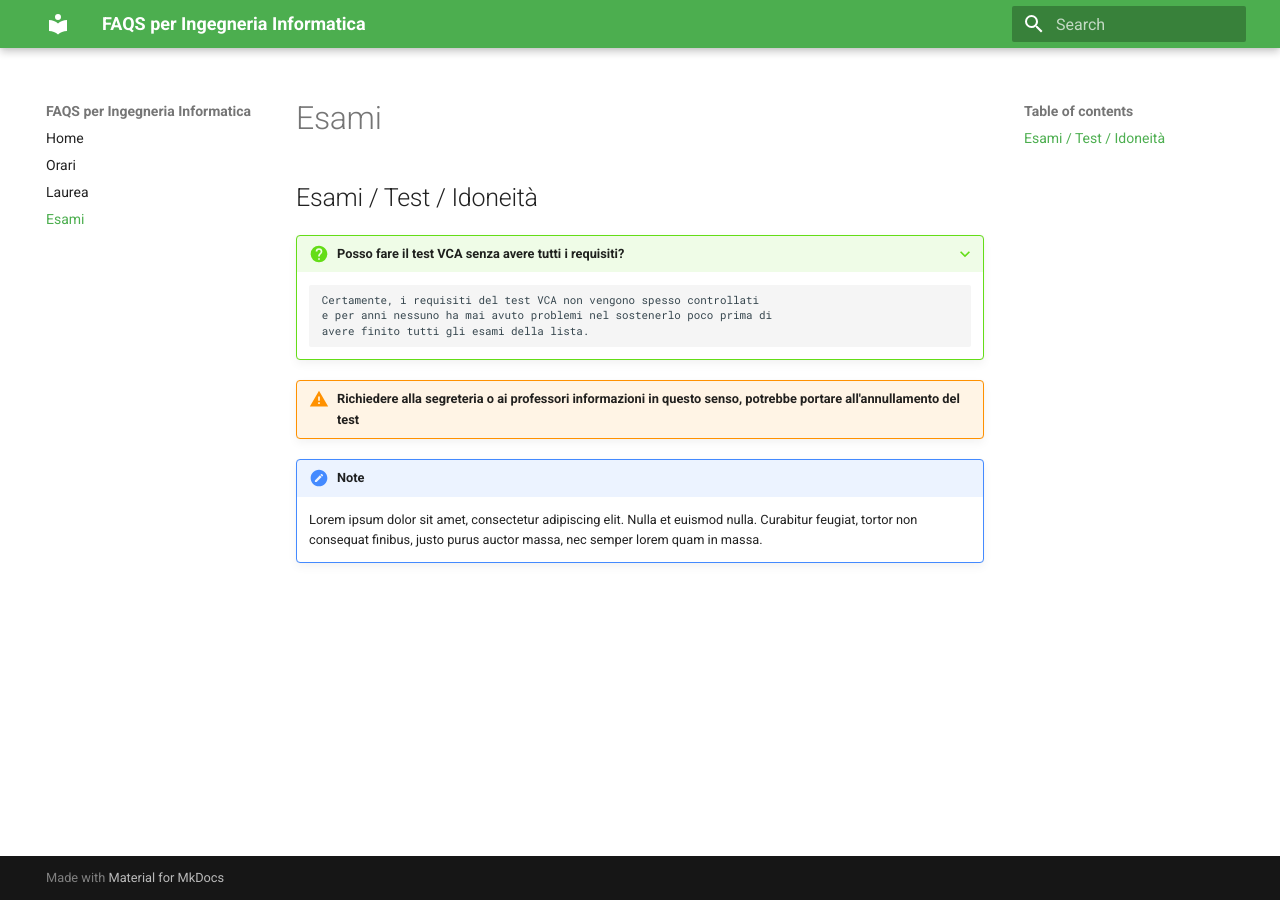
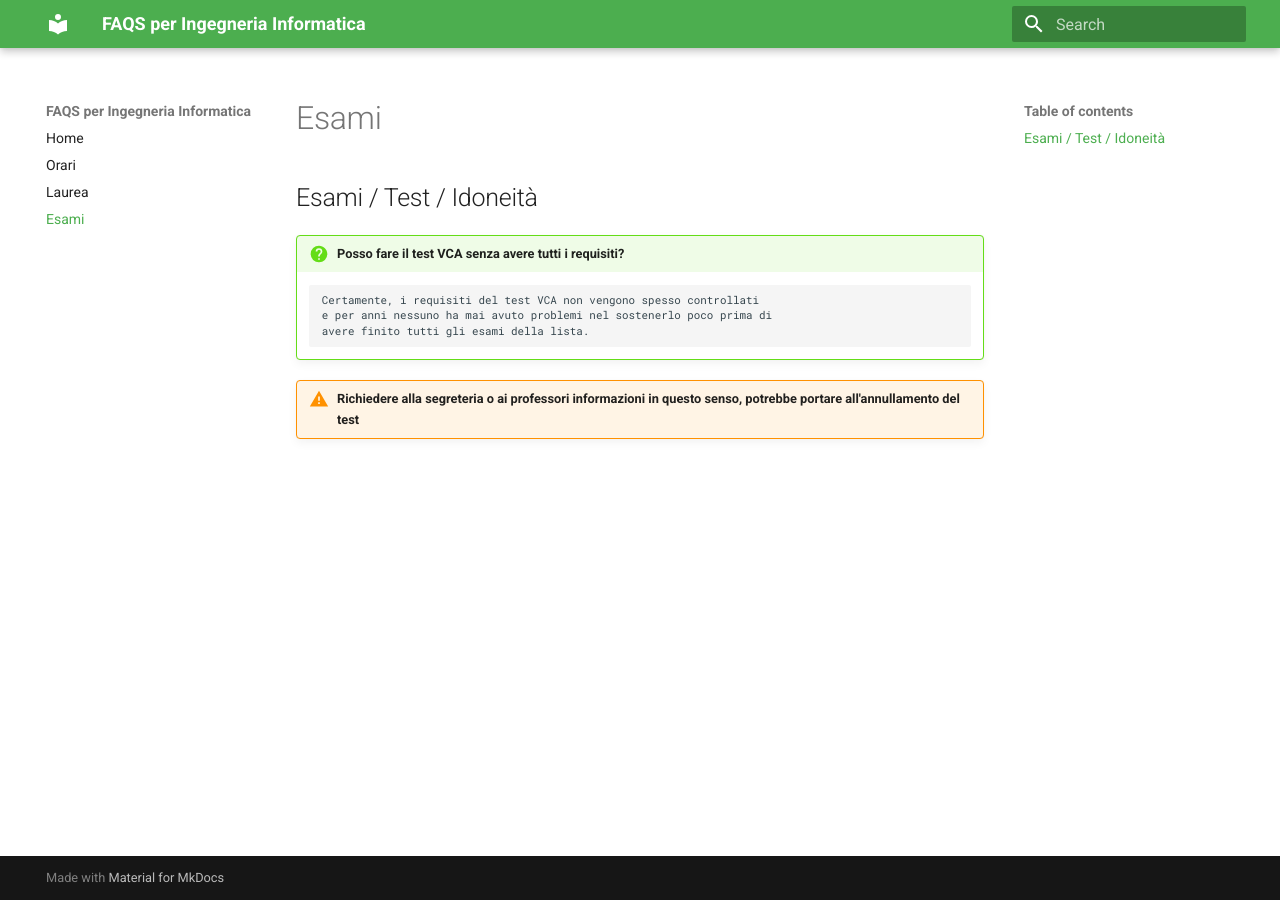
Before and after one commit to universityigi/faqs, an MkDocs documentation site: the page built from docs/esami.md, in a window 1280 px wide. Built offline with MkDocs 1.6.1 and Material for MkDocs 9.7.7, drawn with Linux system fonts in a browser that asks for light colours.

Commit message:
Added admonitions

```diff
--- a/docs/esami.md
+++ b/docs/esami.md
@@ -1,15 +1,9 @@
 ## Esami / Test / Idoneità
 
-???+ question "Posso fare il test VCA senza avere tutti i requisiti?"
+!!! question "Posso fare il test VCA senza avere tutti i requisiti?"
 
 		Certamente, i requisiti del test VCA non vengono spesso controllati
 		e per anni nessuno ha mai avuto problemi nel sostenerlo poco prima di
 		avere finito tutti gli esami della lista.
 
 !!! warning "Richiedere alla segreteria o ai professori informazioni in questo senso, potrebbe portare all'annullamento del test"
-
-!!! note
-
-    Lorem ipsum dolor sit amet, consectetur adipiscing elit. Nulla et euismod
-    nulla. Curabitur feugiat, tortor non consequat finibus, justo purus auctor
-    massa, nec semper lorem quam in massa.
```
Also changed, not shown: docs/laurea.md (+1 -1 lines).
